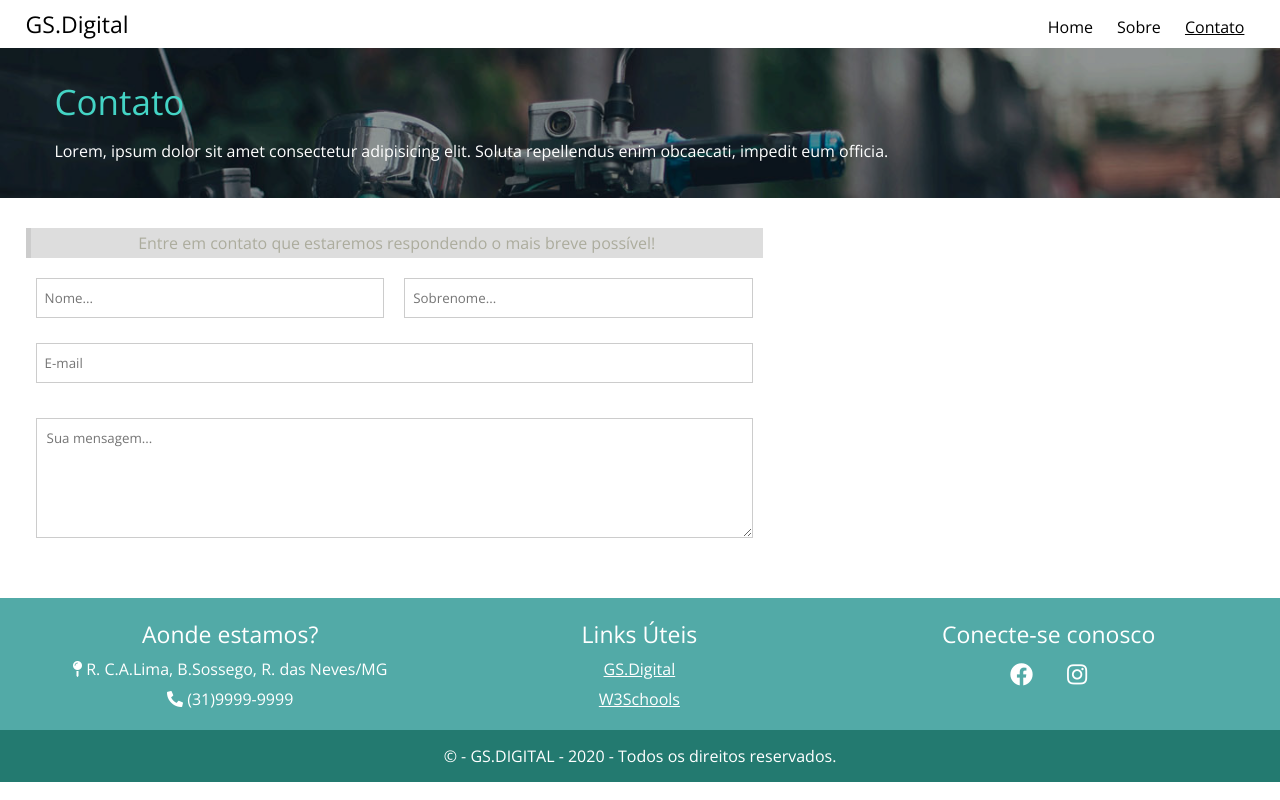
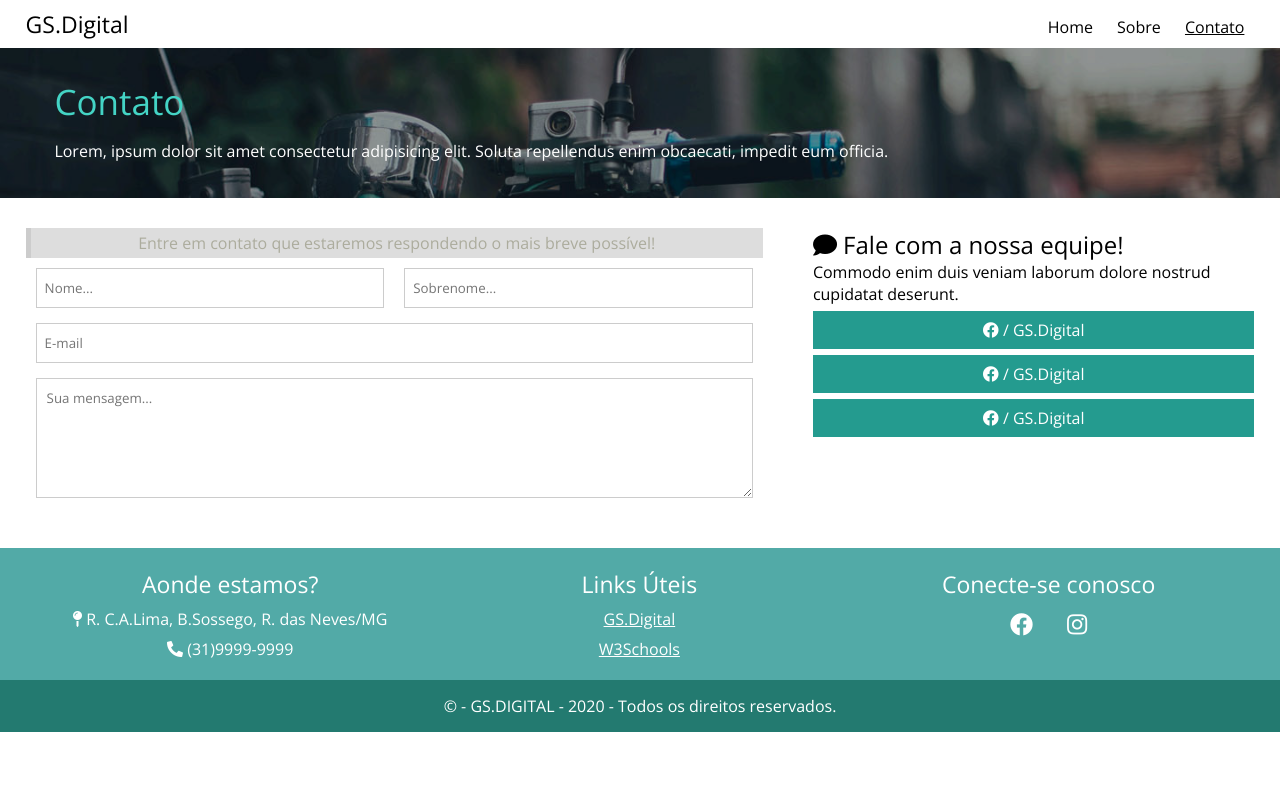
Before and after one commit to getuliosalles/web_site_responsivo, a plain HTML site: page contato.html in a window 1280 px wide. Drawn offline with nearby package versions, Linux system fonts and the light colour scheme.

Commit message:
Formulário e meta tags
Finalização do formulário e otimização de meta tags.

```diff
--- a/contato.html
+++ b/contato.html
@@ -3,9 +3,10 @@
 <head>
     <meta charset="UTF-8">
     <meta http-equiv="X-UA-Compatible" content="ie=edge">
-    <meta name="viewport" content="width=device-width, initial-scale=1.0;maximum-scale=1.0">
+    <meta name="viewport" content="width=device-width, initial-scale=1.0,maximum-scale=1.0">
     <meta name="keywords" content="web-site,responsivo,projeto-ficticio">
-    <meta name="author" content="Getúlio Salles" />
+    <meta name="author" content="Getúlio Salles/GS.Digital"/>
+    <meta name="description" content="web-site,responsivo,projeto-ficticio">
     <link rel="stylesheet" href="css/style.css">
     <link rel="stylesheet" href="https://cdnjs.cloudflare.com/ajax/libs/font-awesome/5.11.2/css/all.css">
     <link href="https://fonts.googleapis.com/css2?family=Open+Sans:wght@300;400;700&display=swap" rel="stylesheet">
@@ -65,13 +66,21 @@
                         <textarea placeholder="Sua mensagem..." name="mensagem"></textarea>
                     </div>
                 </form>
-
             </div><!--w60 formulario-->
 
+            <div class="w40 tags-form">
+                <h2><i class="fa fa-comment"></i> Fale com a nossa equipe!</h2>
+                <p>Commodo enim duis veniam laborum dolore nostrud cupidatat deserunt.</p>
+                <p class="tag-contato"><i class="fab fa-facebook"></i> / GS.Digital</p>
 
+                <p class="tag-contato"><i class="fab fa-facebook"></i> / GS.Digital</p>
+
+                <p class="tag-contato"><i class="fab fa-facebook"></i> / GS.Digital</p>
+            </div>
+
+            <div class="clear"></div>
         </div><!--container-->
 
-        <div class="clear"></div>
     </section><!--contato-->
 
 
--- a/css/style.css
+++ b/css/style.css
@@ -532,12 +532,13 @@ section.sobre__final p{
 }
 
 section.contato{
+    min-height: 600px;
     padding: 30px 0;
 }
 
 section.contato .w50,
 section.contato .w100{
-    padding: 10px;
+    padding:0 10px;
 }
 
 .formulario form{
@@ -572,8 +573,37 @@ section.contato .w100{
     resize: vertical;
 }
 
+.tags-form{
+    padding-left: 50px;
+}
+
+.tags-form h2{
+    font-weight: normal;
+}
+
+.tags-form p{
+    font-weight: lighter;
+}
+
+.tags-form p.tag-contato{
+    color: white;
+    background: #249B8F;
+    text-align: center;
+    margin-top: 6px;
+    padding: 8px 4px;
+}
+
+@media screen and (max-width: 1280px){
+    section.contato{
+        min-height: 0px;
+    }
+}
 
 @media screen and (max-width: 768px){
+
+.tags-form{
+    padding-left: 0px;
+}
 
 .formulario input[type=text],
 .formulario input[type=email]{
@@ -581,14 +611,14 @@ section.contato .w100{
 }
 
 .formulario textarea{
-    margin-bottom: 0px;
+    margin-bottom: 0;
 }
 
     footer.footer1{text-align: center;}
 
     .card-single{width: 100%;}
 
-    .w60,.w50,.w40,.w33{width: 100%; margin-bottom: 20px;}
+    .w50,.w33,.w60,.w40,.w100{width: 100%; margin-bottom: 20px;}
 
     .box-icone-single{
         width: 100%;
```
Also changed, not shown: index.html (+3 -2 lines), sobre.html (+3 -2 lines).
